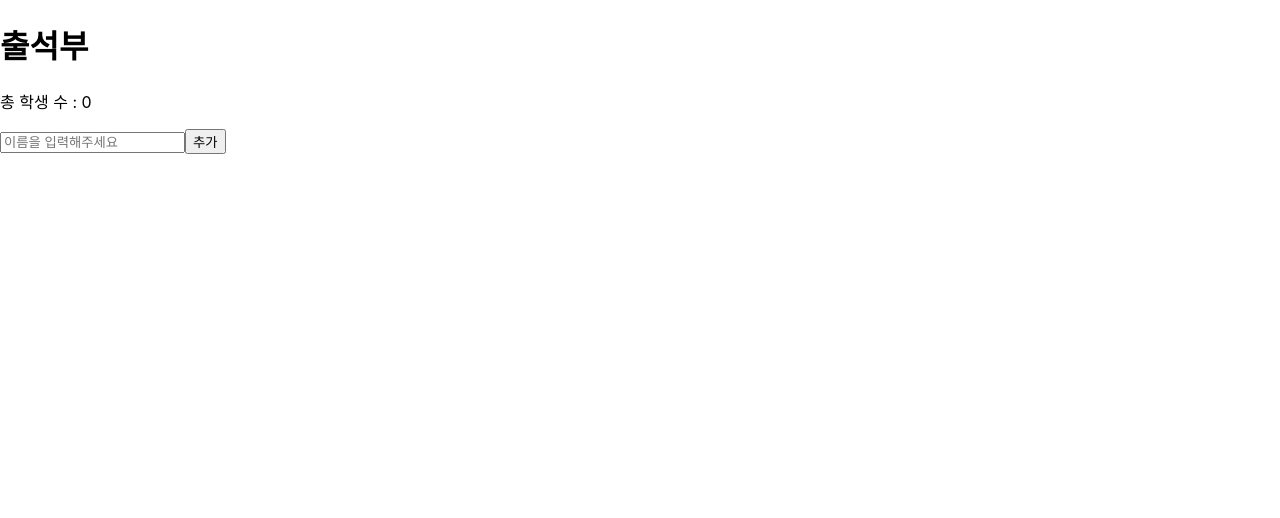
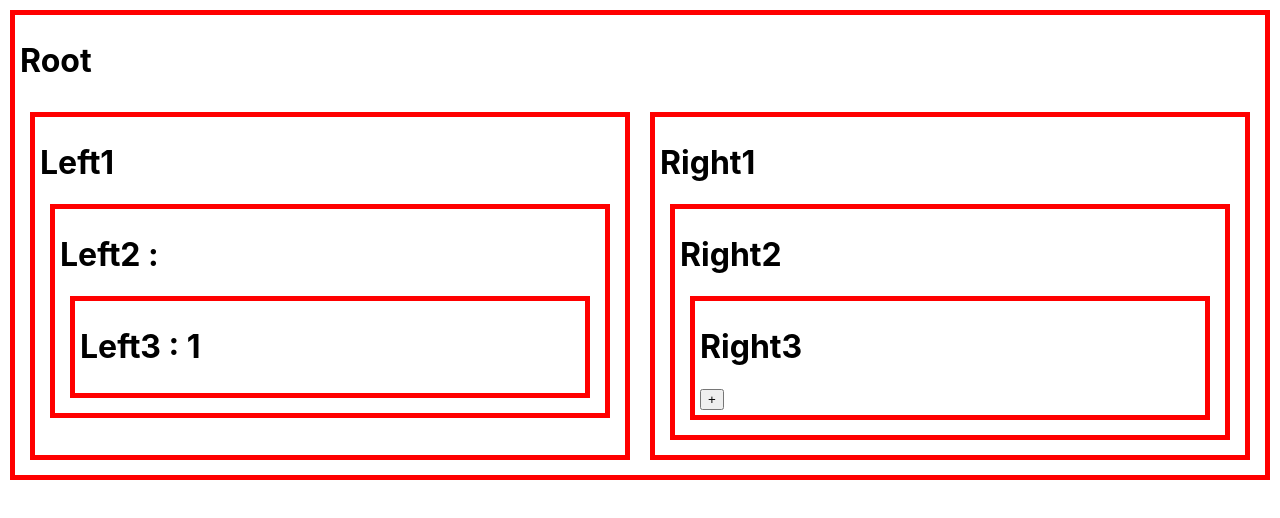
Before and after one commit to junsub123/Redux, a React (Create React App) app: page / in a window 1280 px wide. Shown: the top 518 px of the page. Built offline with nearby package versions, Linux system fonts and the light colour scheme.

Commit message:
commit
commit

```diff
--- a/package.json
+++ b/package.json
@@ -9,6 +9,7 @@
     "fuse.js": "^6.6.2",
     "react": "^18.2.0",
     "react-dom": "^18.2.0",
+    "react-redux": "^8.0.5",
     "react-scripts": "5.0.1",
     "redux": "^4.2.1",
     "web-vitals": "^2.1.4"
--- /dev/null
+++ b/src/Count.jsx
@@ -0,0 +1,41 @@
+import React,{useState, useReducer} from "react";
+
+export default function Count() {
+    const [number, setNumber] = useState(1)
+    function countReducer(oldCount, action) {
+        if(action === 'Up'){
+            return oldCount + 1
+        }else if(action === 'Down'){
+            return oldCount - 1
+        }else if(action === 'Zero'){
+            return 0;
+        }
+    }
+
+    // const [count, setCount] = useState(0);
+    const [count, countDispatch] = useReducer(countReducer, 0)
+
+    function Up() {
+        countDispatch('Up')
+    }
+    function Down() {
+        countDispatch('Down')
+    }
+    function Zero() {
+        countDispatch('Zero')
+    }
+    function changeNumber(event) {
+        setNumber(Number(event.target.value))
+    }
+
+    return (
+        <div style={{ textAlign: 'center' }}>
+            <h1>{count}</h1>
+            <input type="text" value={number} onChange={changeNumber} />
+            <input type="button" value='-' onClick={Down} />
+            <input type="button" value='0' onClick={Zero} />
+            <input type="button" value='+' onClick={Up} />
+
+        </div>
+    )
+}
--- /dev/null
+++ b/src/React_redux.jsx
@@ -0,0 +1,86 @@
+import React, { useState } from 'react';
+import './style.css';
+import { createStore } from 'redux';
+import { Provider, useSelector, useDispatch } from 'react-redux';
+
+function reducer(currentState, action) {
+  if (currentState === undefined) {
+    return {
+      number: 1,
+    };
+  }
+  const newState = { ...currentState };
+  if (action.type === 'PLUS') {
+    newState.number++;
+  }
+  return newState;
+}
+const store = createStore(reducer);
+export default function React_redux() {
+  return (
+    <div id="container">
+      <h1>Root</h1>
+      <div id="grid">
+        <Provider store={store}>
+          <Left1></Left1>
+          <Right1></Right1>
+        </Provider>
+      </div>
+    </div>
+  );
+}
+function Left1(props) {
+  return (
+    <div>
+      <h1>Left1 </h1>
+      <Left2></Left2>
+    </div>
+  );
+}
+function Left2(props) {
+  return (
+    <div>
+      <h1>Left2 : </h1>
+      <Left3></Left3>
+    </div>
+  );
+}
+function Left3(props) {
+  const number = useSelector((state) => state.number);
+  return (
+    <div>
+      <h1>Left3 : {number}</h1>
+    </div>
+  );
+}
+function Right1(props) {
+  return (
+    <div>
+      <h1>Right1</h1>
+      <Right2></Right2>
+    </div>
+  );
+}
+function Right2(props) {
+  return (
+    <div>
+      <h1>Right2</h1>
+      <Right3></Right3>
+    </div>
+  );
+}
+function Right3(props) {
+  const dispatch = useDispatch();
+  return (
+    <div>
+      <h1>Right3</h1>
+      <input
+        type="button"
+        value="+"
+        onClick={() => {
+          dispatch({ type: 'PLUS' });
+        }}
+      ></input>
+    </div>
+  );
+}
--- a/src/index.js
+++ b/src/index.js
@@ -4,11 +4,13 @@ import './index.css';
 import App from './App';
 import UseReducer from './UseReducer';
 import reportWebVitals from './reportWebVitals';
+import Count from './Count';
+import React_redux from './React_redux';
 
 const root = ReactDOM.createRoot(document.getElementById('root'));
 root.render(
   <React.StrictMode>
-    <UseReducer />
+    <React_redux />
   </React.StrictMode>
 );
 
--- /dev/null
+++ b/src/style.css
@@ -0,0 +1,10 @@
+#container,
+#container > div div {
+  border: 5px solid red;
+  margin: 10px;
+  padding: 5px;
+}
+#grid {
+  display: grid;
+  grid-template-columns: 1fr 1fr;
+}
```
Also changed, not shown: 1 other file (tests, documents, lock files or other folders).
